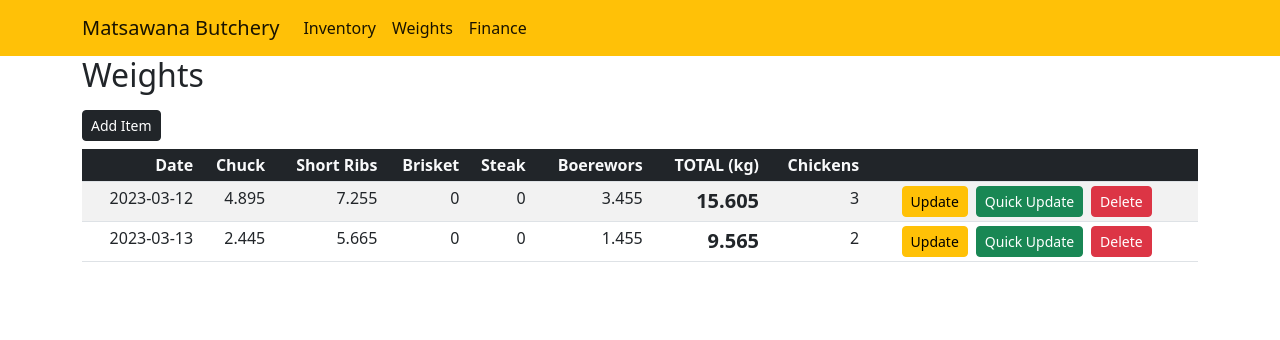
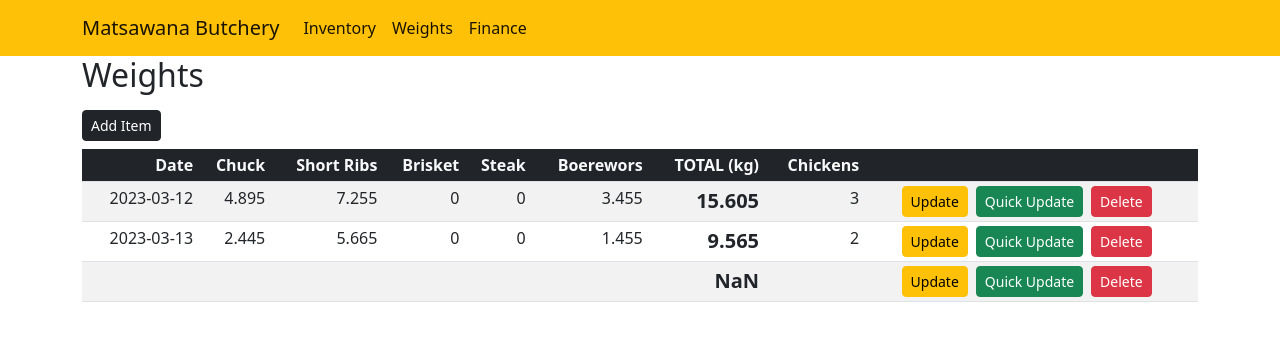
Before and after one commit to ncekumoyo/matsawana, a React (Create React App) app: page /weights in a window 1280 px wide. Shown: the top 340 px of the page. Built offline with nearby package versions, Linux system fonts and the light colour scheme; data requests are answered from the project's data file.

Commit message:
working on meat total per type

```diff
--- a/data/db.json
+++ b/data/db.json
@@ -98,6 +98,9 @@
         "boerewors": 1.455,
         "chicken": 2
       }
+    },
+    {
+      "id": 3
     }
   ]
 }
--- a/src/components/weights/dynamicInputs.jsx
+++ b/src/components/weights/dynamicInputs.jsx
@@ -1,8 +1,7 @@
-import { useState } from "react";
+import { useState, useEffect } from "react";
 
-export default function DynamicInputs(props) {
+export default function DynamicInputs({ name, sum, setSum }) {
   const [weights, setWeights] = useState([0]);
-  const [sum, setSum] = useState(0);
 
   const add = () => {
     const values = [...weights];
@@ -14,17 +13,30 @@ export default function DynamicInputs(props) {
     const values = [...weights];
     values[index] = e.target.value;
     setWeights([...values]);
-    setSum((prev) => {
+  };
+
+  /* const handleFocus = (e) => {
+    if (e.target.value === "0") {
+      e.target.value = "";
+    }
+  }; */
+
+  useEffect(() => {
+    /* console.log(sum);
+    setSum(() => {
       let total = 0;
-      weights.map((x) => (total += Number(x)));
+      for (let i = 0; i < weights.length; i++) {
+        total += Number(weights[i]);
+      }
       return total;
     });
-  };
+    console.log(sum); */
+  }, []);
 
   return (
     <div className="form-group mb-3">
       <label className="fw-bold">
-        {props?.name} {sum} kg
+        {name} {sum} kg
       </label>
       <div className="d-flex">
         {weights.map((x, index) => (
@@ -38,7 +50,7 @@ export default function DynamicInputs(props) {
             value={x}
           />
         ))}
-        <button className="btn btn-sm btn-primary" onClick={add}>
+        <button type="button" className="btn btn-sm btn-primary" onClick={add}>
           Add
         </button>
       </div>
--- a/src/components/weights/weights.jsx
+++ b/src/components/weights/weights.jsx
@@ -33,31 +33,31 @@ export default function Weights() {
           {data && (
             <tbody>
               {data?.map((x) => (
-                <tr key={x.id}>
-                  <td>{x.date}</td>
-                  <td>{x.meat.chuck}</td>
-                  <td>{x.meat.shortrib}</td>
-                  <td>{x.meat.brisket}</td>
-                  <td>{x.meat.steak}</td>
-                  <td>{x.meat.boerewors}</td>
+                <tr key={x?.id}>
+                  <td>{x?.date}</td>
+                  <td>{x?.meat?.chuck}</td>
+                  <td>{x?.meat?.shortrib}</td>
+                  <td>{x?.meat?.brisket}</td>
+                  <td>{x?.meat?.steak}</td>
+                  <td>{x?.meat?.boerewors}</td>
                   <td className="lead fw-bold">
                     {(
-                      Number(x.meat.chuck) +
-                      Number(x.meat.shortrib) +
-                      Number(x.meat.brisket) +
-                      Number(x.meat.steak) +
-                      Number(x.meat.boerewors)
+                      Number(x?.meat?.chuck) +
+                      Number(x?.meat?.shortrib) +
+                      Number(x?.meat?.brisket) +
+                      Number(x?.meat?.steak) +
+                      Number(x?.meat?.boerewors)
                     ).toFixed(3)}
                   </td>
-                  <td>{x.meat.chicken}</td>
+                  <td>{x?.meat?.chicken}</td>
                   <td className="text-center">
-                    <Link to={`/weights/update/${x.id}`} className="btn btn-sm btn-warning me-2">
+                    <Link to={`/weights/update/${x?.id}`} className="btn btn-sm btn-warning me-2">
                       Update
                     </Link>
-                    <Link to={`/weights/quick-update/${x.id}`} className="btn btn-sm btn-success me-2">
+                    <Link to={`/weights/quick-update/${x?.id}`} className="btn btn-sm btn-success me-2">
                       Quick Update
                     </Link>
-                    <Link to={`/weights/delete/${x.id}`} className="btn btn-sm btn-danger me-2">
+                    <Link to={`/weights/delete/${x?.id}`} className="btn btn-sm btn-danger me-2">
                       Delete
                     </Link>
                   </td>
--- a/src/components/weights/weightsCreate.jsx
+++ b/src/components/weights/weightsCreate.jsx
@@ -1,13 +1,11 @@
-import { useCallback, useRef, useEffect } from "react";
+import { useCallback, useState, useEffect } from "react";
 import { useNavigate } from "react-router-dom";
 import useFetch from "../../customhooks/useFetch";
 import DynamicInputs from "./dynamicInputs";
 
 export default function WeightsCreate() {
   const { data, doFetch } = useFetch("http://localhost:3002/weights");
-  const nameRef = useRef("");
-  const unitRef = useRef("");
-  const amountRef = useRef(0);
+  const [chuckSum, setChuckSum] = useState(0);
   const navigate = useNavigate();
 
   const handleSubmit = useCallback(
@@ -15,11 +13,7 @@ export default function WeightsCreate() {
       e.preventDefault();
       doFetch({
         method: "POST",
-        body: JSON.stringify({
-          name: nameRef.current.value,
-          unit: unitRef.current.value,
-          amount: amountRef.current.value,
-        }),
+        body: JSON.stringify({}),
       });
     },
     [doFetch]
@@ -36,7 +30,7 @@ export default function WeightsCreate() {
       <div className="container">
         <h2>Weights - Enter for today</h2>
         <form onSubmit={handleSubmit} className="col-md-6">
-          <DynamicInputs name="Chuck" />
+          <DynamicInputs name="Chuck" sum={chuckSum} setSum={setChuckSum} />
           <DynamicInputs name="Short Ribs" />
           <DynamicInputs name="Brisket" />
           <DynamicInputs name="Steak" />
```
